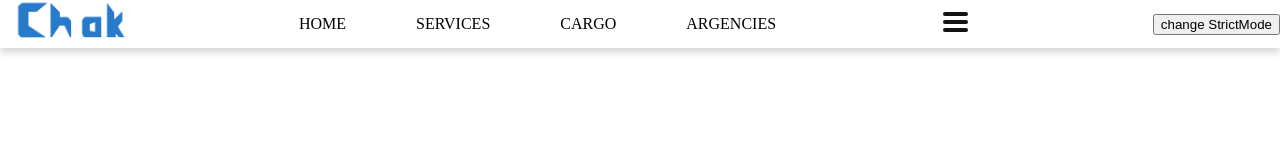
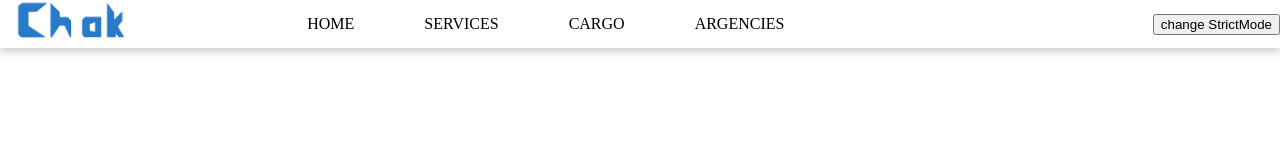
Before and after one commit to Godwill993/chak-travelling, a React (Vite) app: page / in a window 1280 px wide. Shown: the top 160 px of the page. Built offline with nearby package versions, Linux system fonts and the light colour scheme.

Commit message:
already commited

```diff
--- a/src/Nav.css
+++ b/src/Nav.css
@@ -26,13 +26,8 @@ nav{
  margin-left:12px;
 }
 .hamm{
-  background-color: rgb(20, 19, 19);
-  height: 4px;
-  width: 25px;
-  display: flex;
-  flex-direction: column;
-  margin-bottom: 4px;
-  border-radius: 2px;
+
+
 
 }
 .nav-links li{
@@ -43,10 +38,20 @@ nav{
 }
 .hamm-light {
   background-color: rgb(247, 242, 242);
-  color: black;
+    height: 4px;
+  width: 25px;
+  display: flex;
+  flex-direction: column;
+  margin-bottom: 4px;
+  border-radius: 2px;
 }
 
 .hamm-dark {
   background-color: #222;
-  color: white;
+  height: 4px;
+  width: 25px;
+  display: flex;
+  flex-direction: column;
+  margin-bottom: 4px;
+  border-radius: 2px;
 }
--- a/src/Nav.jsx
+++ b/src/Nav.jsx
@@ -29,9 +29,21 @@ function Nav(){
                 <li>ARGENCIES</li>
             </div>
             <div className="HAM">
-                <span className={`hamm ${theme === 'dark' ? 'card-dark' : 'card-light'}`}></span>
-                <span className={`hamm ${theme === 'dark' ? 'card-dark' : 'card-light'}`}></span>
-                <span className={`hamm ${theme === 'dark' ? 'card-dark' : 'card-light'}`}></span>
+                <span   style={{
+    backgroundColor: theme === 'dark' ? '#222' : '#fff',
+
+  }}
+></span>
+                <span   style={{
+    backgroundColor: theme === 'dark' ? '#222' : '#fff',
+
+  }}
+></span>
+                <span   style={{
+    backgroundColor: theme === 'dark' ? '#222' : '#fff',
+
+  }}
+></span>
 
             </div>
             <div>
```
